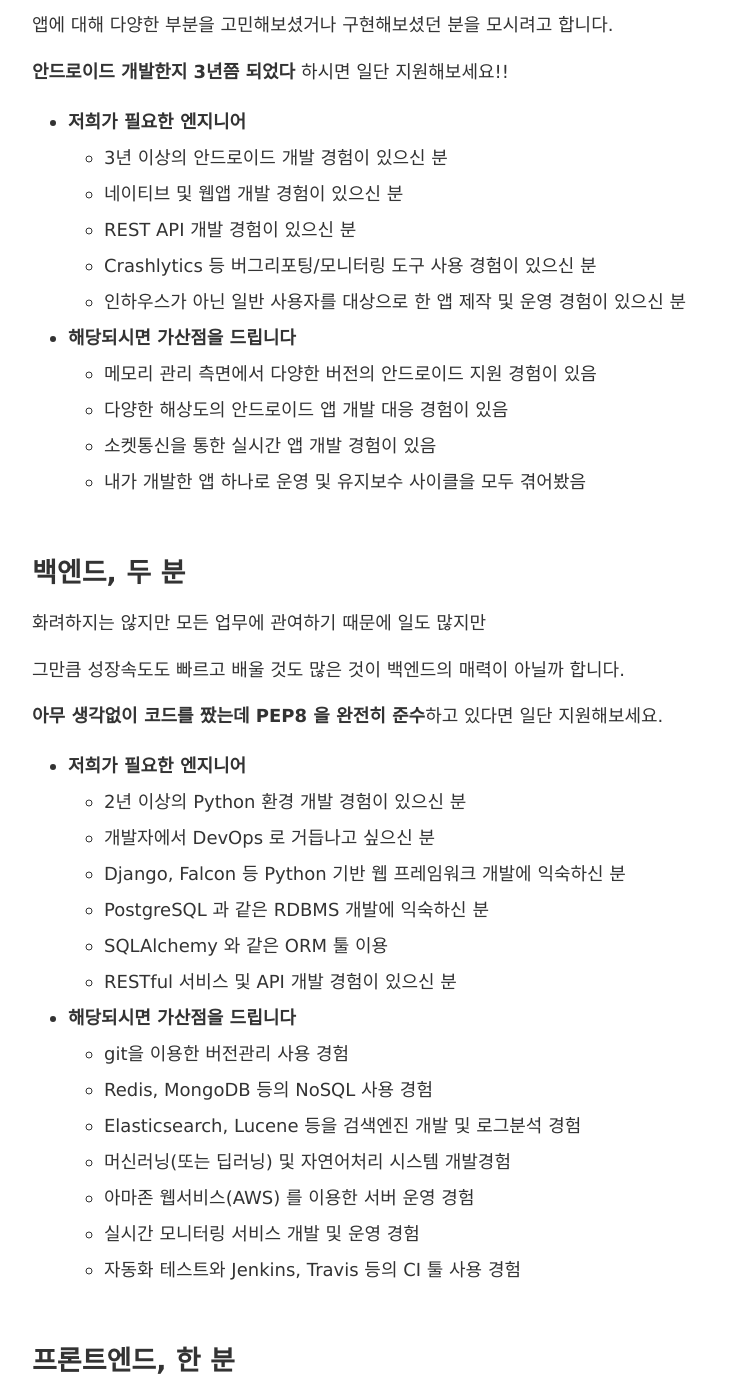
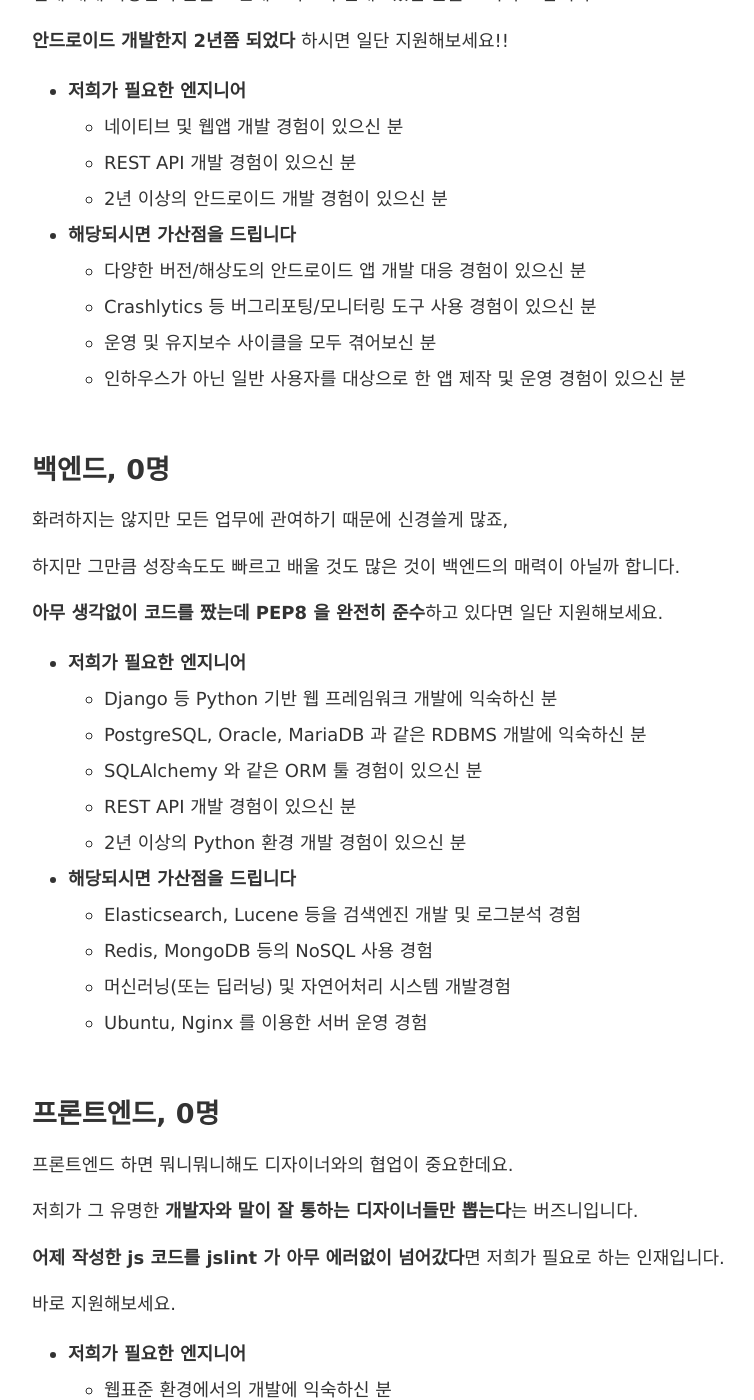
Before and after one commit to kjisoo/buzzni.github.com, a Jekyll site: the page built from jobs.md, in a window 1280 px wide and 1400 px high, scrolled down 2771 px. Shown: the whole window, without its empty margins (128-882 px from the left). Built offline with Jekyll 4.4.1, drawn with Linux system fonts in a browser that asks for light colours; nearby versions of some CDN libraries; some of the changed text lies outside the part shown.

Commit message:
채용정보 내용 수정

```diff
--- a/jobs.md
+++ b/jobs.md
@@ -3,9 +3,6 @@
 title: 채용공고
 permalink: /jobs/
 ---
-
-<img src="/images/jobs.jpg"/>
-
 
 ## 당신이 필요합니다!!
 
@@ -20,135 +17,152 @@
 최근엔 소프트뱅크에서 이례없는 금액의 투자유치를 성공시키기도 했습니다.
 
 현재 5명의 뛰어난 엔지니어들이 로켓을 만들어가고 있지만
+
 더 멀리 더 빠르게 날기 위해서는 뛰어난 엔지니어가 더 많이 필요합니다.
 
-**국내 최고의 쇼핑 검색 서비스**를 함께 만들어가실 개발자분들을 모시고 있습니다.
+버즈니는 **국내 최고의 쇼핑 검색 서비스**를 함께 만들어가실 개발자분들을 모시고 있습니다.
 
-**검색엔진, 자연어 처리, 크롤링, 로그분석 등의 고전적인 핵심기술**부터
+**검색엔진, 자연어 처리, 크롤링, 로그분석 등의 Classical한 핵심기술**부터
 
-**딥러닝, 클라우드 서비스, ElasticSearch, 실시간 모니터링 같은 Cutting-edge 기술**까지
+**딥러닝, 클라우드 서비스, ElasticSearch 같은 Cutting-edge 기술**까지
 
 다양한 서비스를 같이 만들며 서비스도 키우고 나도 성장할 수 있는 기회!!
 
-아래 내용을 쭉 읽으시다가 **'이거 내 커리어 세트인데?' 하시면 주저말고 이력서 한통 보내주세요.**
+아래 내용을 쭉 읽으시다가 **'이거 내 이야기 아니야?' 하시면 주저말고 이력서 한통 보내주세요.**
 
 <strike>이력서 보낸 다음날 연락이 가도 놀라지 마세요.</strike>
+
 
 ## 모집안내
 
 안정적인 직장에서 오랜 기간 함께 호흡을 맞추며 멋진 서비스를 만들어가고 싶다면 바로 지원하세요!
 
-* 지원기간 및 형태: 지원 마감까지 수시채용, **경력직**
+* 지원기간 및 형태: 지원 마감까지 수시채용, **지원분야 1년 이상 경력 우대**
 
 * 근무장소: **사당역 5분거리** 쾌적한 사무실
 
-* 고용형태: 풀타임 계약직(4대보험 적용)으로 시작하여 1개월간 서로를 알아간뒤 정규직으로 전환합니다.
+* 고용형태: **1개월의 풀타임 계약직(4대보험 적용)**으로 시작하여 서로를 알아간뒤 정규직으로 전환합니다.
 
 * 연봉: 부러우면 지는겁니다. **동종업계에서도 남부럽지 않게 드립니다.**
 
-* 복지: 위에 설명드린 복지외에도 개발자의 필수품 **맥프레 15인치 지급! 업무관련 서적은 무한 구매!**
+* 복지: 그림에 설명된 복지외에도 개발자의 필수품 **맥프레 15인치 지급! 업무관련 서적은 무한 구매!**
+
+
+<img src="/images/jobs.jpg"/>
+
+
 
 ## 지원분야
 
 현재 백엔드, 프론트엔드, 안드로이드 각 분야에 대한 **경력직** 개발자를 모집중입니다.
 
-회사가 긴~ 기간동안 꾸준히 커갈 예정이므로 **오~래 같이 다니실 분이면 가산점**이 있습니다.
+회사가 오~랜 기간동안 꾸준히 커갈 예정이므로 **오~래 같이 다니실 분이면 가산점**이 있습니다.
 
-### 안드로이드, 한 분
+
+### 안드로이드, 0명
 
 버즈니에 안드로이드 개발자로 오시면 멋진 iOS 개발자와 함께 모바일 개발을 전담하시게 됩니다.
 
 안드로이드 개발에 대한 대부분의 결정을 내려야 하는 위치인만큼
 
-앱에 대해 다양한 부분을 고민해보셨거나 구현해보셨던 분을 모시려고 합니다.
+앱에 대해 다양한 부분을 고민해보시고 구현해보셨던 분을 모시려고 합니다.
 
-**안드로이드 개발한지 3년쯤 되었다** 하시면 일단 지원해보세요!!
+**안드로이드 개발한지 2년쯤 되었다** 하시면 일단 지원해보세요!!
 
 * **저희가 필요한 엔지니어**
-    - 3년 이상의 안드로이드 개발 경험이 있으신 분
     - 네이티브 및 웹앱 개발 경험이 있으신 분
     - REST API 개발 경험이 있으신 분
+    - 2년 이상의 안드로이드 개발 경험이 있으신 분
+
+* **해당되시면 가산점을 드립니다**
+    - 다양한 버전/해상도의 안드로이드 앱 개발 대응 경험이 있으신 분
     - Crashlytics 등 버그리포팅/모니터링 도구 사용 경험이 있으신 분
+    - 운영 및 유지보수 사이클을 모두 겪어보신 분
     - 인하우스가 아닌 일반 사용자를 대상으로 한 앱 제작 및 운영 경험이 있으신 분
 
-* **해당되시면 가산점을 드립니다**
-    - 메모리 관리 측면에서 다양한 버전의 안드로이드 지원 경험이 있음
-    - 다양한 해상도의 안드로이드 앱 개발 대응 경험이 있음
-    - 소켓통신을 통한 실시간 앱 개발 경험이 있음
-    - 내가 개발한 앱 하나로  운영 및 유지보수 사이클을 모두 겪어봤음
 
-### 백엔드, 두 분
+### 백엔드, 0명
 
-화려하지는 않지만 모든 업무에 관여하기 때문에 일도 많지만
+화려하지는 않지만 모든 업무에 관여하기 때문에 신경쓸게 많죠,
 
-그만큼 성장속도도 빠르고 배울 것도 많은 것이 백엔드의 매력이 아닐까 합니다.
+하지만 그만큼 성장속도도 빠르고 배울 것도 많은 것이 백엔드의 매력이 아닐까 합니다.
 
 **아무 생각없이 코드를 짰는데 PEP8 을 완전히 준수**하고 있다면 일단 지원해보세요.
 
 * **저희가 필요한 엔지니어**
+    - Django 등 Python 기반 웹 프레임워크 개발에 익숙하신 분
+    - PostgreSQL, Oracle, MariaDB 과 같은 RDBMS 개발에 익숙하신 분
+    - SQLAlchemy 와 같은 ORM 툴 경험이 있으신 분
+    - REST API 개발 경험이 있으신 분
     - 2년 이상의 Python 환경 개발 경험이 있으신 분
-    - 개발자에서 DevOps 로 거듭나고 싶으신 분
-    - Django, Falcon 등 Python 기반 웹 프레임워크 개발에 익숙하신 분
-    - PostgreSQL 과 같은 RDBMS 개발에 익숙하신 분
-    - SQLAlchemy 와 같은 ORM 툴 이용
-    - RESTful 서비스 및 API 개발 경험이 있으신 분
 
 * **해당되시면 가산점을 드립니다**
-    - git을 이용한 버전관리 사용 경험
+    - Elasticsearch, Lucene 등을 검색엔진 개발 및 로그분석 경험
     - Redis, MongoDB 등의 NoSQL 사용 경험
-    - Elasticsearch, Lucene 등을 검색엔진 개발 및 로그분석 경험
     - 머신러닝(또는 딥러닝) 및 자연어처리 시스템 개발경험
-    - 아마존 웹서비스(AWS) 를 이용한 서버 운영 경험
-    - 실시간 모니터링 서비스 개발 및 운영 경험
-    - 자동화 테스트와 Jenkins, Travis 등의 CI 툴 사용 경험
+    - Ubuntu, Nginx 를 이용한 서버 운영 경험
 
-### 프론트엔드, 한 분
+
+### 프론트엔드, 0명
 
 프론트엔드 하면 뭐니뭐니해도 디자이너와의 협업이 중요한데요.
 
-저희가 그 유명한 **말이 통하는 디자이너들만 뽑는다**는 버즈니입니다.
+저희가 그 유명한 **개발자와 말이 잘 통하는 디자이너들만 뽑는다**는 버즈니입니다.
 
-**어제 작성한 js 코드를 jshint 가 아무말 없이 넘어갔다**면 저희가 필요로 하는 인재입니다.
+**어제 작성한 js 코드를 jslint 가 아무 에러없이 넘어갔다**면 저희가 필요로 하는 인재입니다.
 
 바로 지원해보세요.
 
 * **저희가 필요한 엔지니어**
-    - 2년 이상의 웹 / 모바일 웹 개발 경험이 있으신 분
     - 웹표준 환경에서의 개발에 익숙하신 분
     - 모바일 우선 또는 반응형 웹 개발 경험이 있으신 분
+    - 2년 이상의 웹 / 모바일 웹 개발 경험이 있으신 분
 
 * **해당되시면 가산점을 드립니다**
     - [왜 그 버튼을 3픽셀 옮겨야만 하는가?](http://ppss.kr/archives/21322) 로 고민해보신 분
-    - Underscore 또는 AngularJS 를 좀 써봤다
+    - Bootstrap 커스터마이징 경험이 있으신 분
+    - Underscore 또는 AngularJS 를 좀 써보신 분
 
 
 ## 채용과정
 
-* 지원서 작성
+모든 과정에 대한 결과는 채용여부와 관계없이 1주일 내에 알려드립니다.
 
-> 커리어 위주의 자유로운 형식으로 지원서를 작성해 주시면 됩니다.
+ - 지원서 작성
 
-* 기술 인터뷰
+  > 커리어 위주의 자유로운 형식으로 지원서를 작성해 주시면 됩니다.
 
-> 입사하시게 되면 같이 일하게 될 개발자들과 기술 인터뷰를 진행합니다.
+ - 기술 인터뷰
 
-* 간단한 프로젝트
+  > 입사하시게 되면 같이 일하게 될 개발자들과 기술 인터뷰를 진행합니다.
 
-> 간단한 프로젝트를 이메일로 드리면 작성하여 제출하시면 됩니다.
->
-> 시간은 충분히 드리지만 빨리 제출하실수록 더 유리합니다.
+ - 간단한 프로젝트
 
-* 임원 인터뷰
+  > 간단한 프로젝트를 이메일로 드리면 작성하여 제출하시면 됩니다.
+  >
+  > 시간은 충분히 드리지만 빨리 제출하실수록 더 유리합니다.
 
-> 임원분들과 간단한 인터뷰를 하고 팀에 합류하시게 됩니다.
+ - 임원 인터뷰
 
-* 수습기간
+  > 임원분들과 간단한 인터뷰를 하고 팀에 합류하시게 됩니다.
 
-> 정직원 채용시 한달간의 수습기간이 있습니다.
->
-> 수습기간동안 서로에 대해 알아보고 앞으로 계속 함께 할지 결정하게 됩니다.
->
-> 수습기간은 개인역량에 따라 더 짧아질 수도 있습니다.
+ - 수습기간
+
+  > 정직원 채용시 한달간의 수습기간이 있습니다.
+  >
+  > 수습기간동안 서로에 대해 알아보고 앞으로 계속 함께 할지 결정하게 됩니다.
+  >
+  > 수습기간은 개인역량에 따라 더 짧아질 수도 있습니다.
+
+
+## 지원양식
+
+지원양식은 따로 없지만 아래 내용은 들어있으면 면접과정에 도움이 됩니다.
+
+ * 진행하셨던 크고 작은 프로젝트들과 하신 일
+ * 다니셨던 회사와 기간, 이직 이유(해당하시는 분만)
+ * 아주 간단한 지원 동기
+
 
 <div class="post-footer">
     <div class="container">
```
Also changed, not shown: _posts/2015-03-02-why-flat-design-now.md (+26 -15 lines).
